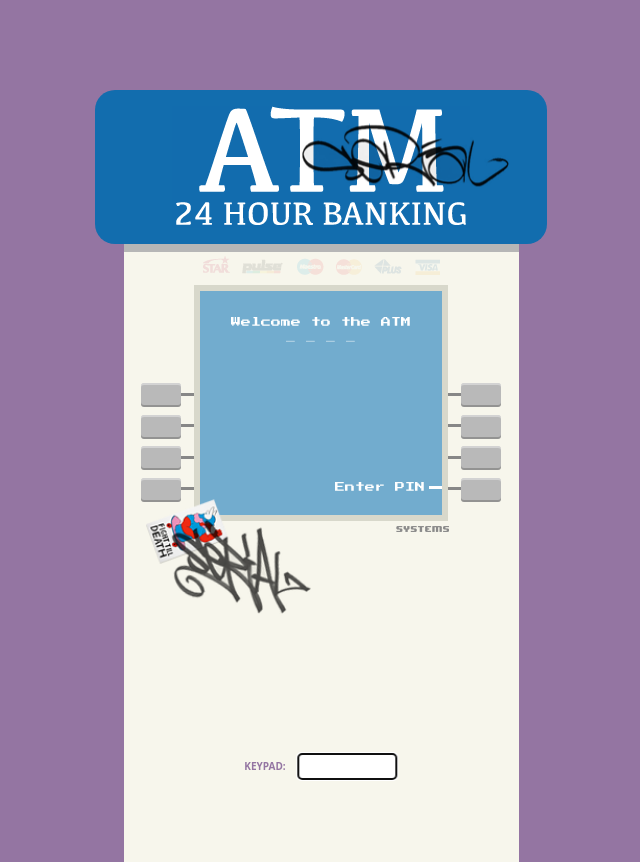
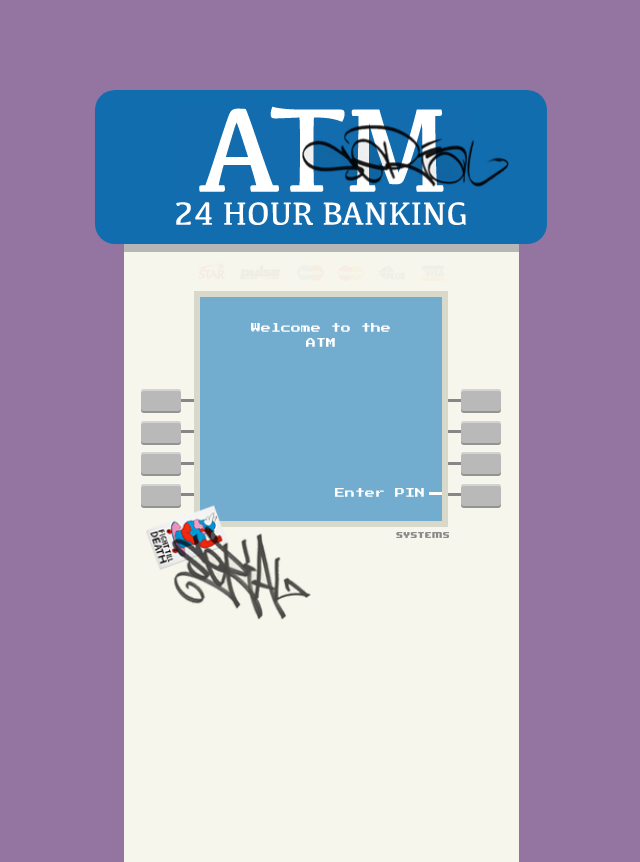
Before and after one commit to le-sandoval/tr-th-atm-machine, a React (Vite) app: page / in a window 1280 px wide. Shown: the whole page, without its empty margins (319-959 px from the left). Built offline with nearby package versions, Linux system fonts and the light colour scheme.

Commit message:
feat: update welcome flow and highlight card sprite after PIN

```diff
--- a/src/atm.css
+++ b/src/atm.css
@@ -63,17 +63,59 @@ body {
   }
 
   .atm-card-strip {
-    height: 15px;
+    height: 21px;
     display: flex;
     justify-content: center;
-    align-items: flex-end;
+    align-items: center;
+    gap: 4px;
     overflow: hidden;
     padding-top: 8px;
+    padding-left: 6px;
+    padding-right: 6px;
   }
 
-  .atm-card-sprite {
-    height: 42px;
-    width: auto;
+  .atm-card {
+    height: 21px;
+    background-image: url('./assets/creditcard_sprite.png');
+    background-repeat: no-repeat;
+    background-position-y: -21px;
+    opacity: 0.35;
+    image-rendering: pixelated;
+  }
+
+  .atm-card--star {
+    width: 30px;
+    background-position-x: 0;
+  }
+
+  .atm-card--pulse {
+    width: 52px;
+    background-position-x: -32px;
+  }
+
+  .atm-card--maestro {
+    width: 39px;
+    background-position-x: -86px;
+  }
+
+  .atm-card--mastercard {
+    width: 35px;
+    background-position-x: -127px;
+  }
+
+  .atm-card--plus {
+    width: 38px;
+    background-position-x: -164px;
+  }
+
+  .atm-card--visa {
+    width: 31px;
+    background-position-x: -204px;
+  }
+
+  .atm-card--active {
+    background-position-y: 0;
+    opacity: 1;
   }
 
   .atm-inner {
--- a/src/components/AtmLayout.tsx
+++ b/src/components/AtmLayout.tsx
@@ -3,7 +3,6 @@ import atmSign from '../assets/atm_sign.png';
 import graffiti from '../assets/graffiti.png';
 import sticker from '../assets/sticker_graf.png';
 import systems from '../assets/systems.png';
-import creditSprite from '../assets/creditcard_sprite.png';
 import '../atm.css';
 
 const CORRECT_PIN = '1234';
@@ -12,21 +11,25 @@ const MAX_BALANCE = 200000; //$200,000.00
 const MAX_DEPOSIT = 10000;  //max per deposit
 const MAX_WITHDRAW = 10000; //max per withdraw
 
-type Screen = 'pin' | 'menu' | 'withdraw' | 'withdraw-amount' | 'deposit' | 'deposit-amount' | 'balance';
+type Screen = 'welcome' | 'pin' | 'menu' | 'withdraw' | 'withdraw-amount' | 'deposit' | 'deposit-amount' | 'balance';
+type CardNetwork = 'star' | 'pulse' | 'maestro' | 'mastercard' | 'plus' | 'visa';
 
 export function AtmLayout() {
   const sideButtons = [0, 1, 2, 3];
 
-  const [screen, setScreen] = useState<Screen>('pin');
+  const [screen, setScreen] = useState<Screen>('welcome');
   const [enteredPin, setEnteredPin] = useState('');
-  const [isAuthenticated, setIsAuthenticated] = useState(false);
   const [balance, setBalance] = useState(INITIAL_BALANCE);
   const [amount, setAmount] = useState('');
   const [message, setMessage] = useState<string | null>(null);
 
-  const [cardType, setCardType] = useState<'star' | null>(null);
+  const [cardType, setCardType] = useState<CardNetwork | null>(null);
+
+  //derived from cardType, no separate auth state stored
+  const isAuthenticated = cardType !== null;
 
   // Helper booleans
+  const showWelcomeScreen = screen === 'welcome';
   const showPinScreen = screen === 'pin';
   const showMenuScreen = screen === 'menu';
   const showWithdrawScreen = screen === 'withdraw';
@@ -35,25 +38,23 @@ export function AtmLayout() {
   const showDepositAmountScreen = screen === 'deposit-amount';
   const showBalanceScreen = screen === 'balance';
 
-  // Debug: Log screen changes
+
+      // auto-return to welcome screen after 30 seconds of inactivity on PIN screen
   useEffect(() => {
-    console.log('Screen state changed to:', screen);
-    console.log('showMenuScreen:', showMenuScreen);
-    console.log('showWithdrawScreen:', showWithdrawScreen);
-    console.log('showDepositScreen:', showDepositScreen);
-    console.log('showBalanceScreen:', showBalanceScreen);
+    if (!showPinScreen) return;
 
-    // Check if menu buttons exist in DOM when on menu screen
-    if (showMenuScreen) {
-      setTimeout(() => {
-        const allClickableLabels = document.querySelectorAll('.atm-menu-label--clickable');
-        console.log('Total clickable labels found:', allClickableLabels.length);
-        allClickableLabels.forEach((label, index) => {
-          console.log(`Label ${index}:`, label.textContent?.trim(), 'has onClick:', !!(label as HTMLElement).onclick);
-        });
-      }, 100);
-    }
-  }, [screen, showMenuScreen, showWithdrawScreen, showDepositScreen, showBalanceScreen]);
+    const timeoutId = setTimeout(() => {
+      // reset PIN and return to welcome screen after 30 seconds of inactivity
+      setEnteredPin('');
+      setMessage(null);
+      setScreen('welcome');
+    }, 30000); //30 seconds
+
+    // cleanup timeout if component unmounts or screen changes
+    return () => {
+      clearTimeout(timeoutId);
+    };
+  }, [showPinScreen, enteredPin]); //reset timer when PIN changes -user activity
 
   // PIN flow
   function handlePinSubmit(e?: FormEvent) {
@@ -62,57 +63,61 @@ export function AtmLayout() {
     }
 
     if (enteredPin.length === 4 && enteredPin === CORRECT_PIN) {
-      setIsAuthenticated(true);
       setCardType('star');
       setScreen('menu');
       setMessage(null);
     } else {
-      setIsAuthenticated(false);
       setCardType(null);
       setMessage('Wrong PIN. Retry.');
     }
   }
 
+  function handleGoToPin() {
+    setEnteredPin('');
+    setMessage(null);
+    setScreen('pin');
+  }
+
   function handleExit() {
-    setIsAuthenticated(false);
+    if (!isAuthenticated) return; //only allow exit if authenticated
     setCardType(null);
     setEnteredPin('');
     setAmount('');
     setMessage(null);
-    setScreen('pin');
+    setScreen('welcome');
   }
 
   function handleSelectWithdraw() {
-    console.log('handleSelectWithdraw called - current screen:', screen);
+    if (!isAuthenticated) return;
     setAmount('');
     setMessage(null);
     setScreen('withdraw');
-    console.log('Screen set to withdraw');
   }
 
   function handleSelectDeposit() {
-    console.log('handleSelectDeposit called - current screen:', screen);
+    if (!isAuthenticated) return;
     setAmount('');
     setMessage(null);
     setScreen('deposit');
-    console.log('Screen set to deposit');
   }
 
   function handleSelectBalance() {
-    console.log('handleSelectBalance called - current screen:', screen);
+    if (!isAuthenticated) return;
     setMessage(null);
     setScreen('balance');
-    console.log('Screen set to balance');
   }
 
   function handleReEnterPin() {
-    console.log('handleReEnterPin called - current screen:', screen);
-    setIsAuthenticated(false);
+    if (!isAuthenticated) return; // only allow if authenticated
     setCardType(null);
     setEnteredPin('');
     setMessage(null);
     setScreen('pin');
-    console.log('Screen set to pin');
+  }
+
+  function cardClass(name: CardNetwork) {
+    const base = `atm-card atm-card--${name}`;
+    return cardType === name ? `${base} atm-card--active` : base;
   }
 
   // Button mapping for all screens
@@ -120,6 +125,20 @@ export function AtmLayout() {
     left: { [key: number]: (() => void) | null };
     right: { [key: number]: (() => void) | null };
   }> = {
+    welcome: {
+      left: {
+        0: null,
+        1: null,
+        2: null,
+        3: null,
+      },
+      right: {
+        0: null,
+        1: null,
+        2: null,
+        3: handleGoToPin, // Enter PIN
+      },
+    },
     pin: {
       left: {
         0: null,
@@ -131,7 +150,7 @@ export function AtmLayout() {
         0: null,
         1: null,
         2: null,
-        3: handlePinSubmit, // Enter PIN
+        3: handlePinSubmit, // NEXT
       },
     },
     menu: {
@@ -417,11 +436,12 @@ export function AtmLayout() {
 
         <div className="atm-shell">
           <div className="atm-card-strip">
-            <img
-              src={creditSprite}
-              alt="Supported card networks"
-              className="atm-card-sprite"
-            />
+            <div className={cardClass('star')} />
+            <div className={cardClass('pulse')} />
+            <div className={cardClass('maestro')} />
+            <div className={cardClass('mastercard')} />
+            <div className={cardClass('plus')} />
+            <div className={cardClass('visa')} />
           </div>
 
           <div className="atm-inner">
@@ -433,14 +453,10 @@ export function AtmLayout() {
                       className="atm-side-button"
                       id={`left-${i}`}
                       onClick={() => {
-                        console.log(`Left button ${i} clicked, screen:`, screen);
                         const mapping = screenButtonMapping[screen];
                         const handler = mapping.left[i as keyof typeof mapping.left];
                         if (handler) {
-                          console.log(`Calling handler for left-${i} on ${screen} screen`);
                           handler();
-                        } else {
-                          console.log(`No handler for left-${i} on ${screen} screen`);
                         }
                       }}
                       style={{ cursor: 'pointer' }}
@@ -454,10 +470,16 @@ export function AtmLayout() {
                 <div className="atm-screen">
                     <div className="atm-screen-content">
                     <div className="atm-screen-header">
+                        {showWelcomeScreen && (
+                          <>
+                            <p className="atm-screen-header-line">Welcome to the</p>
+                            <p className="atm-screen-header-line">ATM</p>
+                          </>
+                        )}
                         {showPinScreen && (
                           <>
                             <p className="atm-screen-header-line">
-                              {message || 'Welcome to the ATM'}
+                              {message || 'Enter PIN'}
                             </p>
 
                             <div className="atm-pin-visual">
@@ -808,10 +830,17 @@ export function AtmLayout() {
                             )}
                         </div>
                         <div className="atm-menu-slot atm-menu-slot--right">
-                            {showPinScreen ? (
+                            {showWelcomeScreen ? (
                               <>
                                 <span className="atm-menu-label atm-menu-label--right">
                                 Enter PIN
+                                </span>
+                                <span className="atm-menu-connector atm-menu-connector--right" />
+                              </>
+                            ) : showPinScreen ? (
+                              <>
+                                <span className="atm-menu-label atm-menu-label--right">
+                                NEXT
                                 </span>
                                 <span className="atm-menu-connector atm-menu-connector--right" />
                               </>
@@ -876,14 +905,10 @@ export function AtmLayout() {
                       className="atm-side-button"
                       id={`right-${i}`}
                       onClick={() => {
-                        console.log(`Right button ${i} clicked, screen:`, screen);
                         const mapping = screenButtonMapping[screen];
                         const handler = mapping.right[i as keyof typeof mapping.right];
                         if (handler) {
-                          console.log(`Calling handler for right-${i} on ${screen} screen`);
                           handler();
-                        } else {
-                          console.log(`No handler for right-${i} on ${screen} screen`);
                         }
                       }}
                       style={{ cursor: 'pointer' }}
```
